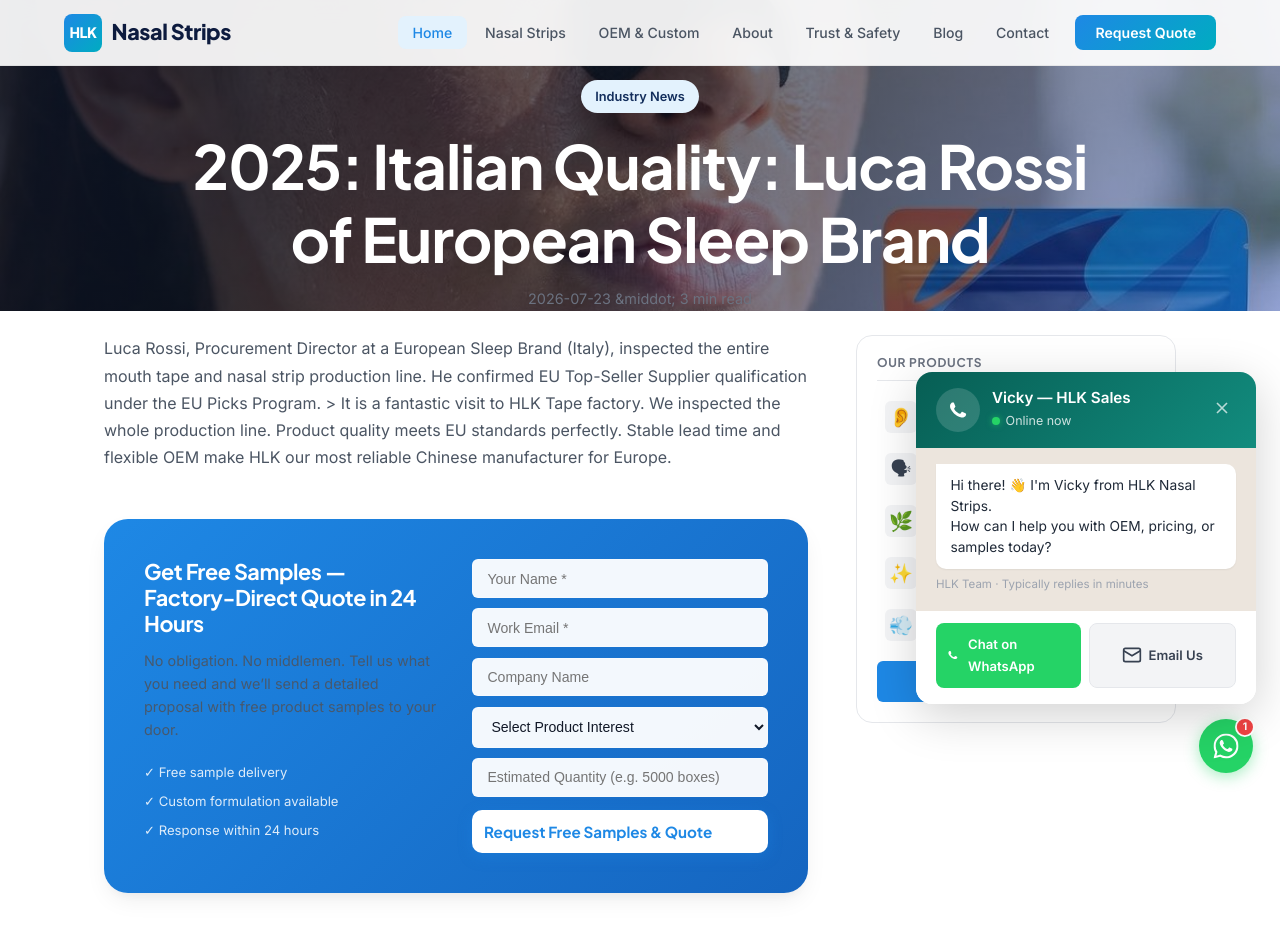
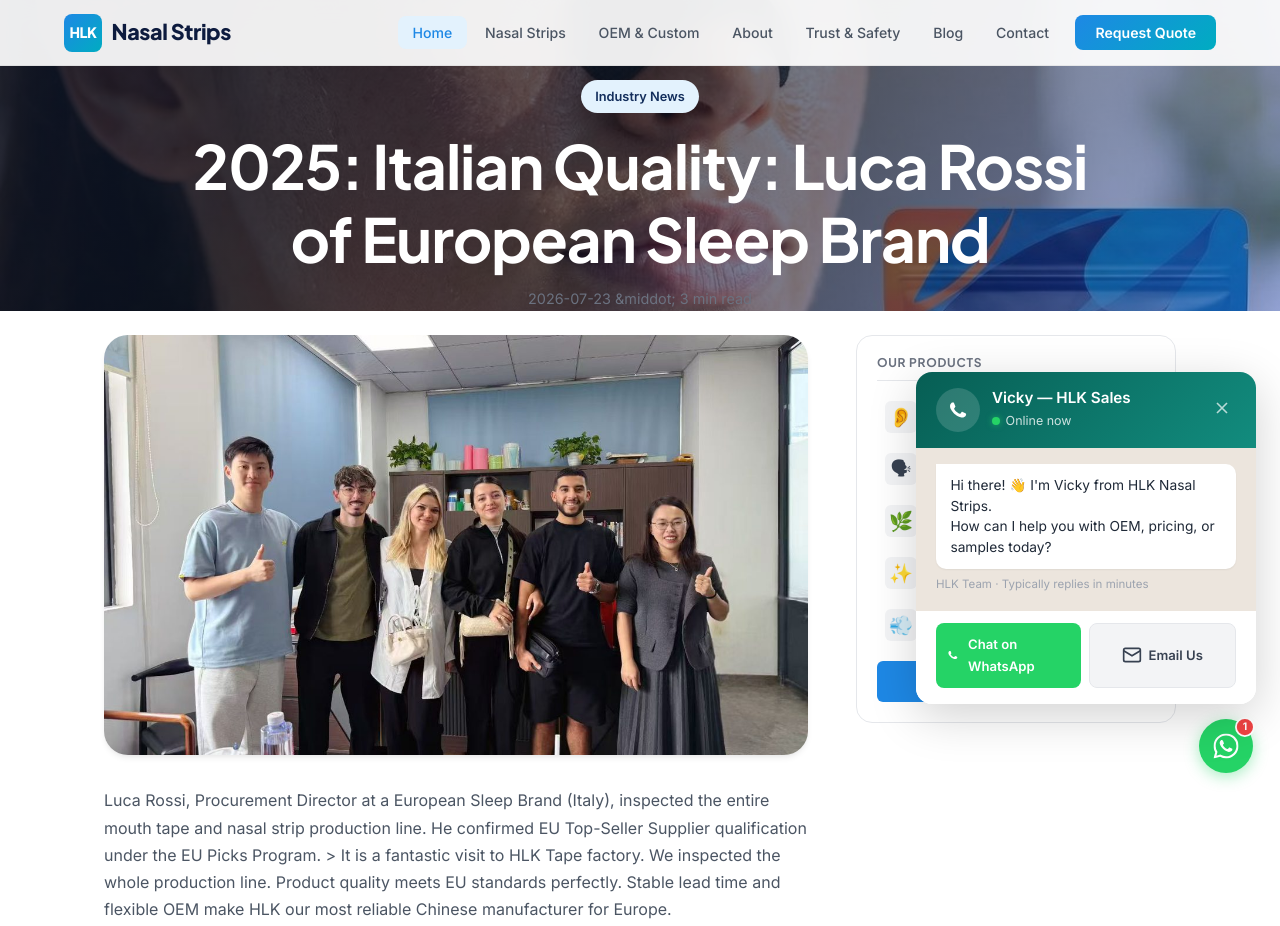
Before and after one commit to hokithree7/hlk-nasal-strips, an Astro site: page /blog/luca-rossi-european-sleep-brand-hlk-visit-2025 in a window 1280 px wide. Shown: the top 926 px of the page. Built offline with nearby package versions, Linux system fonts and the light colour scheme; Astro itself is replaced by a stand-in of ours.

Commit message:
Blog post: 2025: Italian Quality: Luca Rossi of European Sleep Brand

```diff
--- a/src/content/blog/luca-rossi-european-sleep-brand-hlk-visit-2025.md
+++ b/src/content/blog/luca-rossi-european-sleep-brand-hlk-visit-2025.md
@@ -4,6 +4,7 @@
 excerpt: "Luca Rossi inspected HLK full production line and confirmed EU Top-Seller Supplier qualification."
 category: "Industry News"
 readTime: "3 min read"
+cover: "/images/blog/luca-rossi-european-sleep-brand-hlk-visit-2025.jpg"
 ---
 
 Luca Rossi, Procurement Director at a European Sleep Brand (Italy), inspected the entire mouth tape and nasal strip production line. He confirmed EU Top-Seller Supplier qualification under the EU Picks Program. > It is a fantastic visit to HLK Tape factory. We inspected the whole production line. Product quality meets EU standards perfectly. Stable lead time and flexible OEM make HLK our most reliable Chinese manufacturer for Europe.
```
